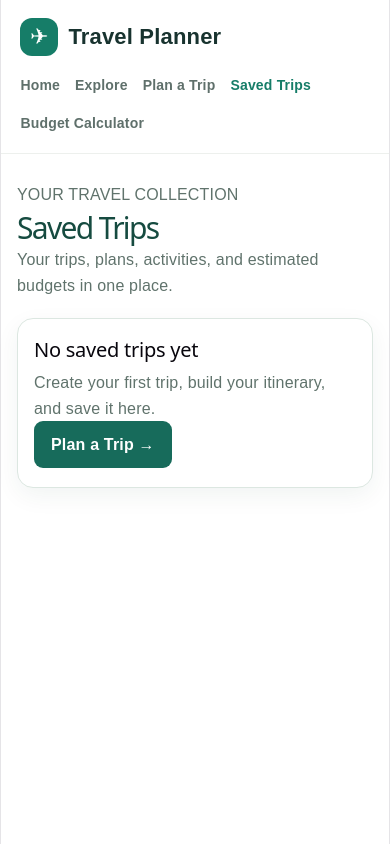
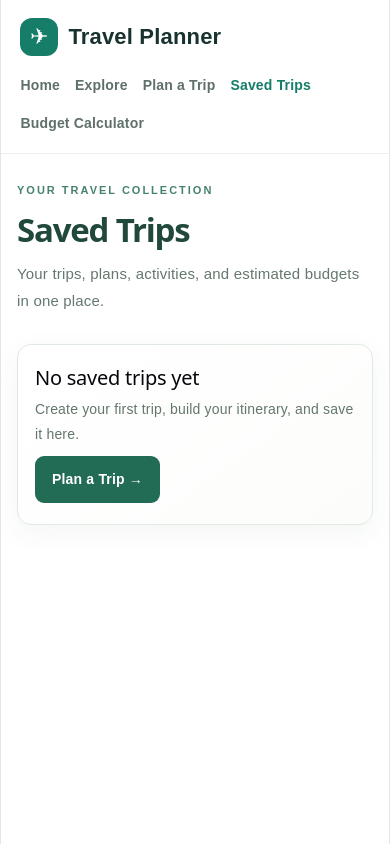
Before and after one commit to NishigandhaChoudhury/TravelPlanner, a React app in the folder frontend/: page /saved-trips in a window 390 px wide. Built offline with nearby package versions, Linux system fonts and the light colour scheme; the HTML template or start-up script is replaced by a standard one.

Commit message:
Polish saved trips page styling

```diff
--- a/frontend/src/components/TripPlanner.css
+++ b/frontend/src/components/TripPlanner.css
@@ -647,3 +647,228 @@
     max-width: 100%;
   }
 }
+
+
+/* ==========================================
+   SAVED TRIPS — SOOTHING TRAVEL JOURNAL
+   ========================================== */
+
+.saved-trips-page {
+  width: 100%;
+  max-width: 1180px;
+  margin: 0 auto;
+  padding: 44px clamp(18px, 4vw, 48px) 76px;
+  color: #29483e;
+}
+
+.saved-trips-page > .st-muted:first-child {
+  margin: 0 0 10px;
+  color: #47816f;
+  font-size: 11px;
+  font-weight: 750;
+  letter-spacing: 2px;
+}
+
+.saved-trips-page > h1 {
+  margin: 0 0 10px;
+  color: #20483b !important;
+  font-size: clamp(32px, 4vw, 44px);
+  font-weight: 750;
+  letter-spacing: -1.2px;
+  line-height: 1.2;
+}
+
+.saved-trips-page > p:nth-of-type(2) {
+  margin: 0 0 30px;
+  color: #65786e;
+  font-size: 15px;
+  line-height: 1.8;
+}
+
+/* Each saved trip */
+
+.saved-trips-page .st-card {
+  margin: 22px 0;
+  padding: clamp(22px, 3vw, 32px);
+  border: 1px solid #e0e9e2;
+  border-radius: 18px;
+  background: linear-gradient(145deg, #ffffff 0%, #fcfdfb 100%);
+  box-shadow: 0 8px 28px rgba(38, 72, 57, 0.055);
+  transition: border-color 0.2s ease, box-shadow 0.2s ease;
+}
+
+.saved-trips-page .st-card:hover {
+  border-color: #c9ddd0;
+  box-shadow: 0 12px 32px rgba(38, 72, 57, 0.085);
+}
+
+/* Trip title and details — fix the pale heading */
+
+.saved-trips-page .st-card .st-top {
+  display: flex;
+  justify-content: space-between;
+  align-items: flex-start;
+  gap: 24px;
+  padding-bottom: 24px;
+  border-bottom: 1px solid #e8eee8;
+}
+
+.saved-trips-page .st-card .st-top > div {
+  min-width: 0;
+}
+
+.saved-trips-page .st-card .st-top h2 {
+  margin: 6px 0 14px;
+  color: #234b3e !important;
+  font-size: clamp(22px, 2.5vw, 28px);
+  font-weight: 750;
+  line-height: 1.35;
+  letter-spacing: -0.5px;
+  overflow-wrap: anywhere;
+}
+
+.saved-trips-page .st-card .st-muted {
+  color: #64776c;
+  font-size: 14px;
+  line-height: 1.75;
+}
+
+.saved-trips-page .st-card .st-top p {
+  margin: 5px 0;
+}
+
+/* Budget information */
+
+.saved-trips-page .st-card .st-top p:last-child {
+  display: inline-block;
+  margin-top: 12px;
+  padding: 9px 13px;
+  border: 1px solid #dcebe1;
+  border-radius: 9px;
+  background: #edf5ef;
+  color: #28604b;
+  font-weight: 700;
+}
+
+/* Delete button */
+
+.saved-trips-page .st-button {
+  flex-shrink: 0;
+  padding: 10px 15px;
+  border: 1px solid #f0deda;
+  border-radius: 9px;
+  background: #fff7f5;
+  color: #9d5146;
+  font-size: 13px;
+  font-weight: 650;
+  transition: background 0.2s ease, border-color 0.2s ease;
+}
+
+.saved-trips-page .st-button:hover {
+  border-color: #e9c5bd;
+  background: #ffebe6;
+}
+
+/* Itinerary heading */
+
+.saved-trips-page .st-card > div:last-child {
+  padding-top: 22px;
+}
+
+.saved-trips-page .st-card > div:last-child > h3 {
+  margin: 0 0 7px;
+  color: #285243;
+  font-size: 19px;
+  font-weight: 750;
+}
+
+.saved-trips-page .st-card > div:last-child > .st-muted {
+  margin: 0 0 18px;
+}
+
+/* Individual activities */
+
+.saved-trips-page .st-activity {
+  position: relative;
+  margin-top: 12px;
+  padding: 16px 18px;
+  border: 1px solid #e5ece5;
+  border-left: 3px solid #86ad96;
+  border-radius: 10px;
+  background: #f8faf7;
+  transition: background 0.2s ease, border-color 0.2s ease;
+}
+
+.saved-trips-page .st-activity:hover {
+  border-left-color: #367760;
+  background: #f0f6f0;
+}
+
+.saved-trips-page .st-activity strong {
+  display: block;
+  margin-bottom: 5px;
+  color: #2b5143;
+  font-size: 15px;
+  font-weight: 700;
+  line-height: 1.5;
+  overflow-wrap: anywhere;
+}
+
+.saved-trips-page .st-activity p {
+  margin: 4px 0;
+  color: #6b7c72;
+  font-size: 13px;
+  line-height: 1.65;
+  overflow-wrap: anywhere;
+}
+
+/* Empty state and Plan a Trip link */
+
+.saved-trips-page .st-link {
+  margin-top: 10px;
+  padding: 12px 17px;
+  border-radius: 9px;
+  background: #226b55;
+  color: #ffffff;
+  font-size: 14px;
+  font-weight: 700;
+}
+
+.saved-trips-page .st-link:hover {
+  background: #194f40;
+}
+
+/* Responsive layout */
+
+@media (max-width: 650px) {
+  .saved-trips-page {
+    padding: 28px 15px 48px;
+  }
+
+  .saved-trips-page > h1 {
+    font-size: 33px;
+  }
+
+  .saved-trips-page .st-card {
+    margin: 17px 0;
+    padding: 21px 17px;
+    border-radius: 14px;
+  }
+
+  .saved-trips-page .st-card .st-top {
+    flex-direction: column;
+    gap: 14px;
+  }
+
+  .saved-trips-page .st-card .st-top h2 {
+    font-size: 23px;
+  }
+
+  .saved-trips-page .st-button {
+    width: 100%;
+  }
+
+  .saved-trips-page .st-activity {
+    padding: 14px;
+  }
+}
```
